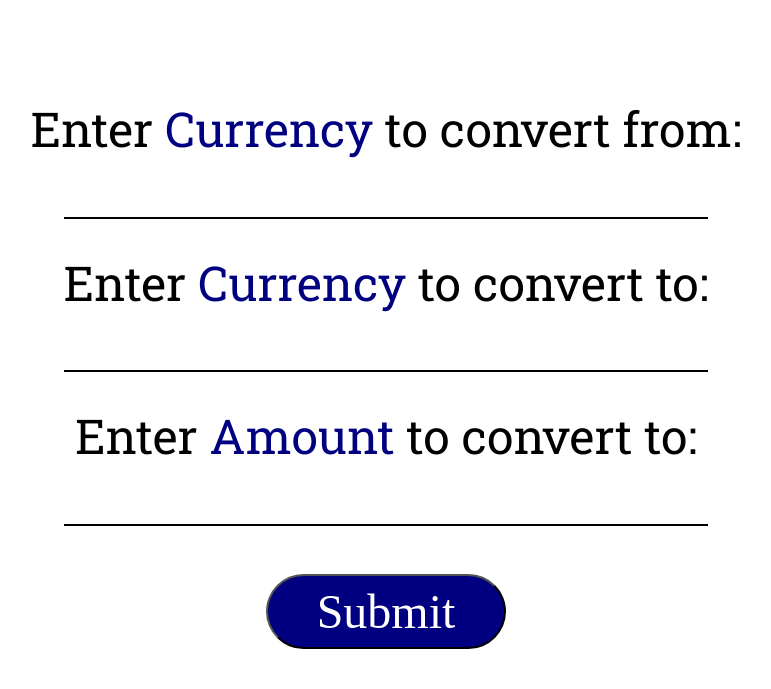
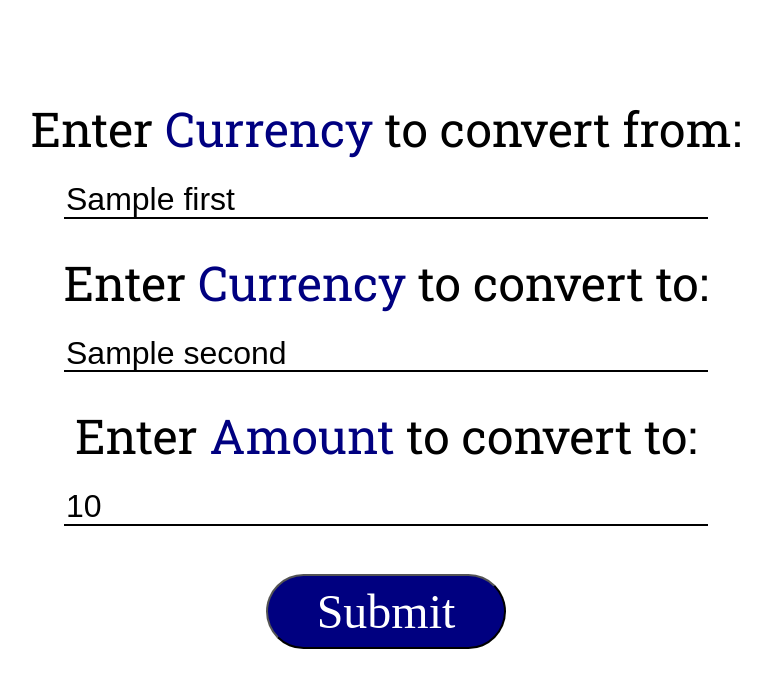
Before and after one commit to ArhaanB24/Currencyconverter, a Flask app: template templates/index.html in a window 1280 px wide. Shown: the part 158-847 px from the top of the page, without its empty margins (254-1025 px from the left). Run offline with Flask 3, Linux system fonts and the light colour scheme; the template is opened without the code that fills it: most values are stand-ins (such as "Sample title", 1, 10 or a date in 2020); parts of the project's set-up code (start-up, migrations or seed data) failed here and were passed over.

Commit message:
added value to form so it wont go blank

```diff
--- a/main.py
+++ b/main.py
@@ -30,6 +30,10 @@ def home():
             flash("Please enter valid value")
         except KeyError:
             flash("Country not available")
-    return render_template("index.html",curr_lst=curr_lst,ans = ans)
+    else:
+        amount = ""
+        first = ""
+        second = ""
+    return render_template("index.html",curr_lst=curr_lst,ans = ans,first=first,second=second,amount=amount)
 if __name__ == "__main__":
     app.run(debug=True)
--- a/templates/index.html
+++ b/templates/index.html
@@ -24,7 +24,7 @@
                     <option value="{{x}}">{{x}}</option>
                     {% endfor %}
                 </datalist>
-                <input autocomplete="on" list="first" name="first" id="first">
+                <input autocomplete="on" list="first" name="first" id="first" value="{{first}}">
             </label>
             <br>
             <label id="to" for="first">Enter <span style="color: navy">Currency</span> to convert to:<br>
@@ -33,11 +33,11 @@
                     <option value="{{x}}">{{x}}</option>
                     {% endfor %}
                 </datalist>
-                <input autocomplete="on" list="second" id="second" name="second">
+                <input autocomplete="on" list="second" id="second" name="second" value="{{second}}">
             </label>
             <br>
             <label id="convert" for="amount">Enter <span style="color: navy">Amount</span> to convert to:<br>
-                <input type="text" name="amount" id="amount" class="inpt" autocomplete="off"><br>
+                <input type="text" name="amount" id="amount" class="inpt" autocomplete="off" value="{{amount}}"><br>
             </label>
             {% with messages = get_flashed_messages() %}
             {% if messages %}
```
